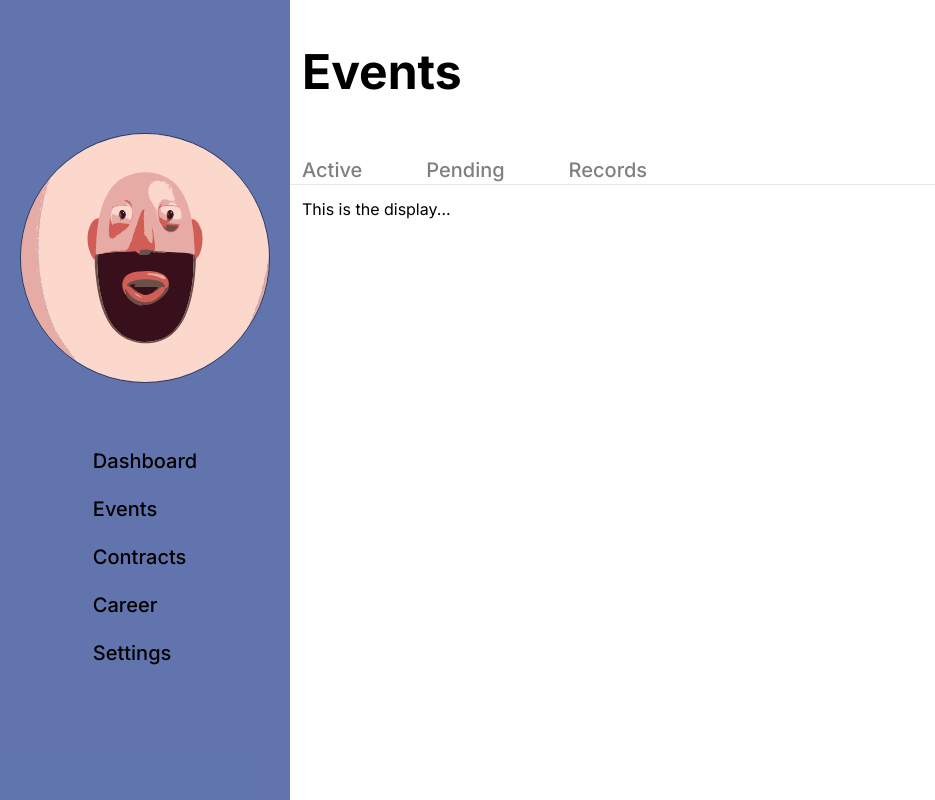
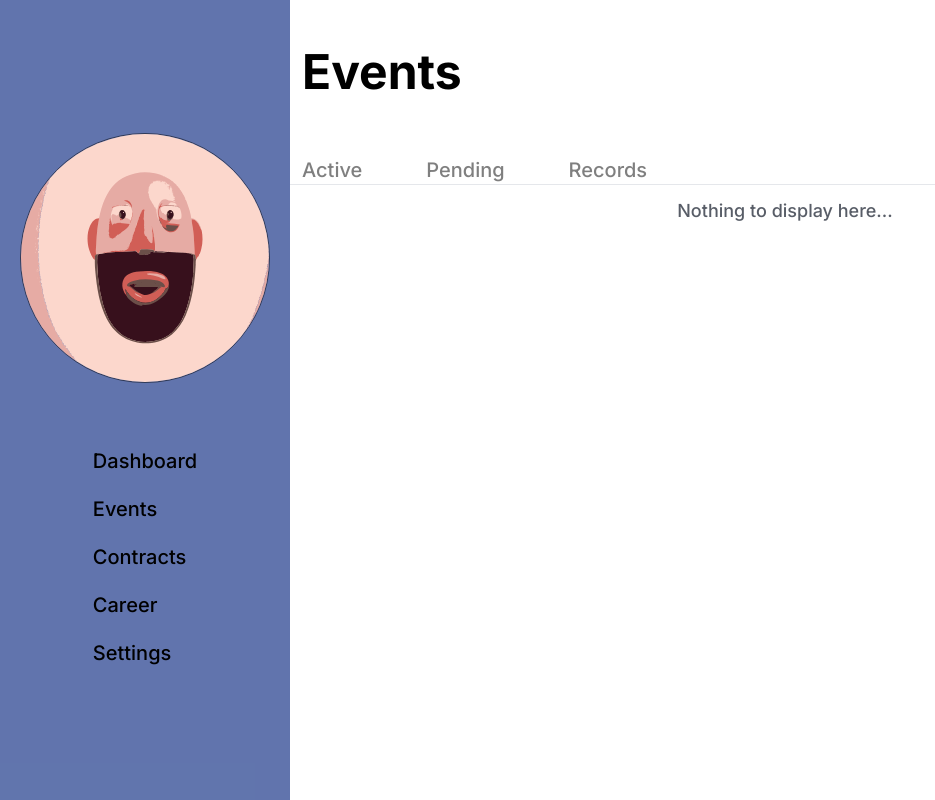
Before and after one commit to mmesomasaint/jointt, a Next.js app: page /dashboard/events in a window 1280 px wide. Shown: the whole page, without its empty margins (0-935 px from the left). Built offline with nearby package versions, Linux system fonts and the light colour scheme; no server answers.

Commit message:
Fix: Implement nocontent

```diff
--- a/app/dashboard/components/nocontent.tsx
+++ b/app/dashboard/components/nocontent.tsx
@@ -1,7 +1,7 @@
 export default function NoContent() {
   return (
     <div className="w-full h-full flex justify-center items-center">
-      <div className="text-gray-900/70 font-medium text-3xl">Nothing to display here...</div>
+      <div className="text-gray-900/70 font-medium text-lg">Nothing to display here...</div>
     </div>
   )
 }
--- a/app/dashboard/events/page.tsx
+++ b/app/dashboard/events/page.tsx
@@ -1,6 +1,7 @@
 'use client'
 import Text from '@/app/components/text'
 import Tab from '../components/tab'
+import NoContent from '../components/nocontent'
 
 export default function Events() {
   const handleTabs = () => {}
@@ -16,7 +17,9 @@ export default function Events() {
         </div>
       </div>
       <hr />
-      <div className='flex-grow p-3'>This is the display...</div>
+      <div className='flex-grow p-3'>
+        <NoContent />
+      </div>
     </div>
   )
 }
```
